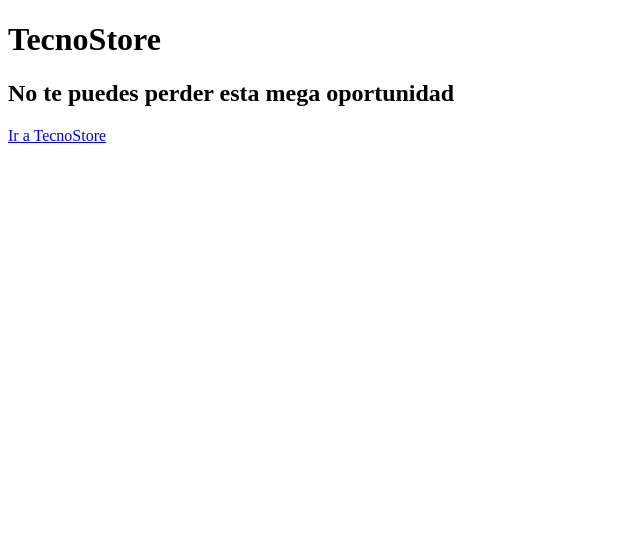
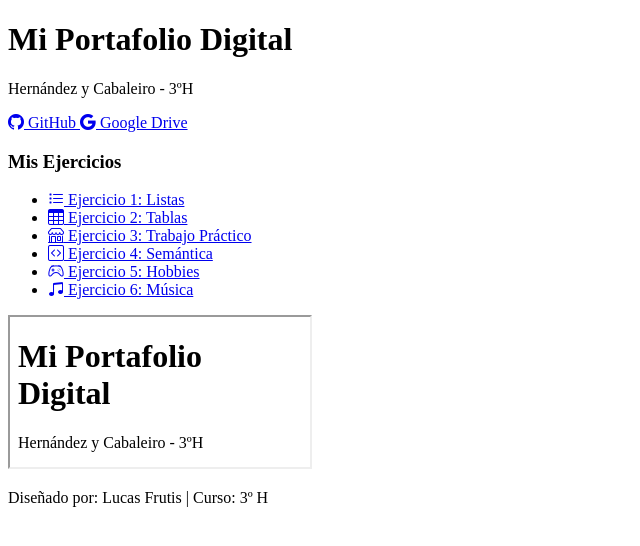
Before and after one commit to lucasfrutis8-delpotro/informatica, a plain HTML site: page index.html in a window 1280 px wide. Shown: the whole page, without its empty margins (0-640 px from the left). Drawn offline with nearby package versions, Linux system fonts and the light colour scheme.

Commit message:
Add files via upload

```diff
--- a/index.html
+++ b/index.html
@@ -3,11 +3,121 @@
 <head>
     <meta charset="UTF-8">
     <meta name="viewport" content="width=device-width, initial-scale=1.0">
-    <title>Inicio</title>
+
+    <title>Mi Portafolio Digital - 3°H</title>
+
+    <!-- Iconos de Bootstrap -->
+    <link rel="stylesheet" href="https://cdn.jsdelivr.net/npm/bootstrap-icons@1.11.3/font/bootstrap-icons.min.css">
+
+    <!-- Hoja de estilos -->
+    <link rel="stylesheet" href="./css/estilos.css">
 </head>
+
 <body>
-    <h1>TecnoStore</h1>
-    <h2>No te puedes perder esta mega oportunidad</h2>
-    <a href="/practicas3H/pages/tienda.html">Ir a TecnoStore</a>
+
+    <!-- ENCABEZADO -->
+    <header>
+        <h1>Mi Portafolio Digital</h1>
+        <p>Hernández y Cabaleiro - 3ºH</p>
+    </header>
+
+
+    <!-- BARRA DE NAVEGACIÓN -->
+    <nav>
+        <a href="https://github.com/MatiasHer91218/informatica.git" target="_blank">
+            <i class="bi bi-github"></i>
+            GitHub
+        </a>
+
+        <a href="https://matiasher91218.github.io/informatica/" target="_blank">
+            <i class="bi bi-google"></i>
+            Google Drive
+        </a>
+    </nav>
+
+
+    <!-- CONTENIDO PRINCIPAL -->
+    <main>
+
+        <!-- MENÚ LATERAL -->
+        <aside>
+
+            <h3>Mis Ejercicios</h3>
+
+            <ul>
+
+                <li>
+                    <a href="./pages/listas.html" target="visor">
+                        <i class="bi bi-list-task"></i>
+                        Ejercicio 1: Listas
+                    </a>
+                </li>
+
+                <li>
+                    <a href="./pages/tablas.html" target="visor">
+                        <i class="bi bi-table"></i>
+                        Ejercicio 2: Tablas
+                    </a>
+                </li>
+
+                <li>
+                    <a href="./pages/tienda.html" target="visor">
+                        <i class="bi bi-shop"></i>
+                        Ejercicio 3: Trabajo Práctico
+                    </a>
+                </li>
+
+                <li>
+                    <a href="./pages/semantica.html" target="visor">
+                        <i class="bi bi-code-square"></i>
+                        Ejercicio 4: Semántica
+                    </a>
+                </li>
+
+                <!-- NUEVAS PÁGINAS DEL TRABAJO -->
+
+                <li>
+                    <a href="./pages/hobbies.html" target="visor">
+                        <i class="bi bi-controller"></i>
+                        Ejercicio 5: Hobbies
+                    </a>
+                </li>
+
+                <li>
+                    <a href="./pages/musica.html" target="visor">
+                        <i class="bi bi-music-note-beamed"></i>
+                        Ejercicio 6: Música
+                    </a>
+                </li>
+
+            </ul>
+
+        </aside>
+
+
+        <!-- VISOR DE LAS PÁGINAS -->
+        <section>
+
+            <iframe
+                src="./index.html"
+                name="visor"
+                title="Visor de Ejercicios">
+            </iframe>
+
+        </section>
+
+    </main>
+
+
+    <!-- PIE DE PÁGINA -->
+    <footer>
+        <p>
+            Diseñado por:
+            <span>Lucas Frutis</span>
+            | Curso:
+            <span>3º H</span>
+        </p>
+    </footer>
+
 </body>
 </html>
```
